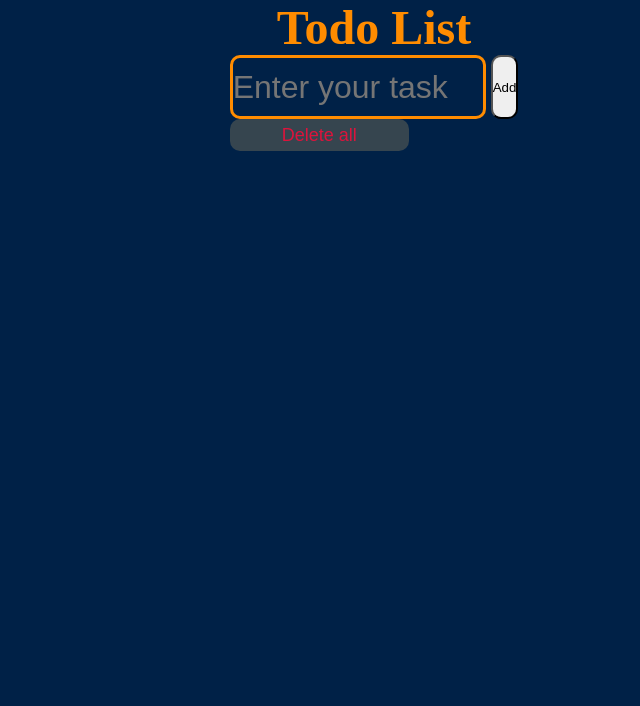
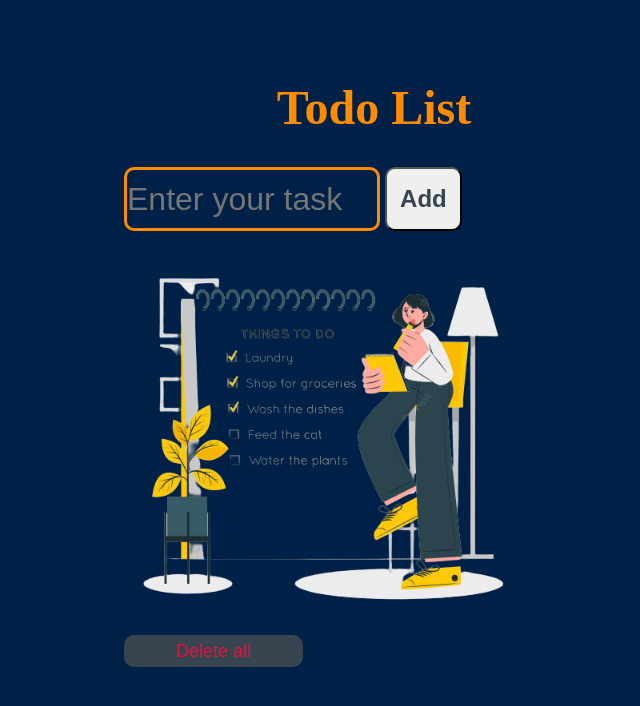
Before and after one commit to thodorisKall/Todo-List, a React (Create React App) app: page / in a window 1280 px wide. Shown: the top 706 px of the page, without its empty margins (266-906 px from the left). Built offline with nearby package versions, Linux system fonts and the light colour scheme.

Commit message:
style: illustration bg image added

```diff
--- a/src/App.css
+++ b/src/App.css
@@ -27,6 +27,7 @@ body {
 }
 
 h1 {
+  margin: 5rem 0 2rem;
   text-align: center;
   color: var(--main-title);
   font-size: 3rem;
@@ -41,6 +42,13 @@ h1 {
 .input__container button {
   height: 4rem;
   border-radius: 10px;
+}
+
+.input__container button {
+  width: 6vw;
+  font-size: 1.5rem;
+  color: var(--dark-grey);
+  font-weight: 700;
 }
 
 .input__disable {
@@ -63,10 +71,6 @@ h1 {
   width: 20vw;
   outline: none;
   box-shadow: none;
-}
-
-h3 {
-  color: var(--cyan-blue);
 }
 
 .tasks__container {
@@ -97,6 +101,17 @@ h3 {
 #btn-close:hover {
   background-color: var(--lighter-grey);
   cursor: pointer;
+}
+
+/* bbg image */
+.bg__image {
+  /* border: 1px solid var(--white-tone); */
+  margin: 0 auto;
+}
+
+.bg__image img {
+  height: auto;
+  width: 80%;
 }
 
 /*single task */
--- a/src/App.js
+++ b/src/App.js
@@ -2,6 +2,7 @@ import "./App.css"
 import Task from "./Task.js"
 import React, { useState } from "react"
 import { v4 as uuidv4 } from "uuid"
+import IllustrationTodo from "./assets/illustrationTodo.png"
 
 function App() {
   const [inputValue, setInputValue] = useState("")
@@ -53,6 +54,13 @@ function App() {
           Add
         </button>
       </div>
+      <div
+        className={
+          task.length === 0 ? "bg__image" : "tasks__container-disabled"
+        }
+      >
+        <img src={IllustrationTodo} alt={IllustrationTodo} />
+      </div>
 
       <div
         className={
```
Also changed, not shown: src/assets/illustrationTodo.png (added).
